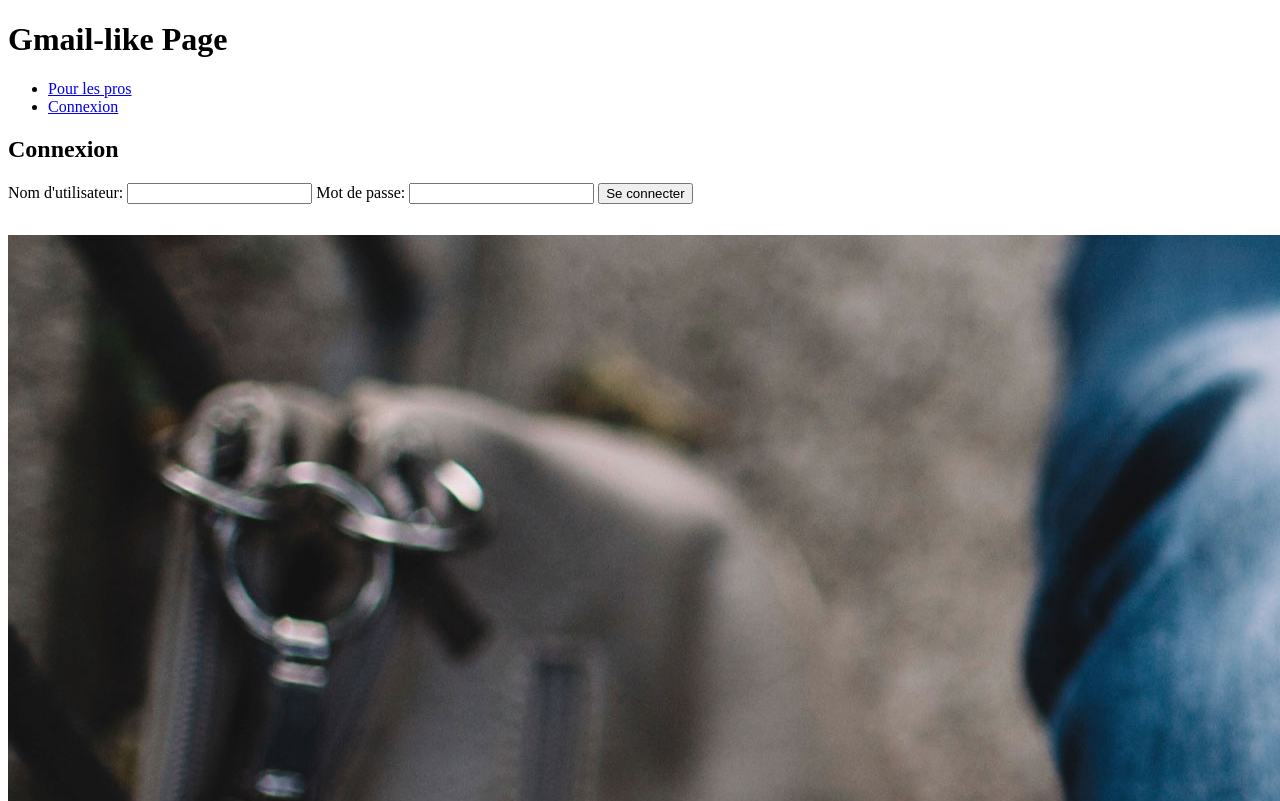
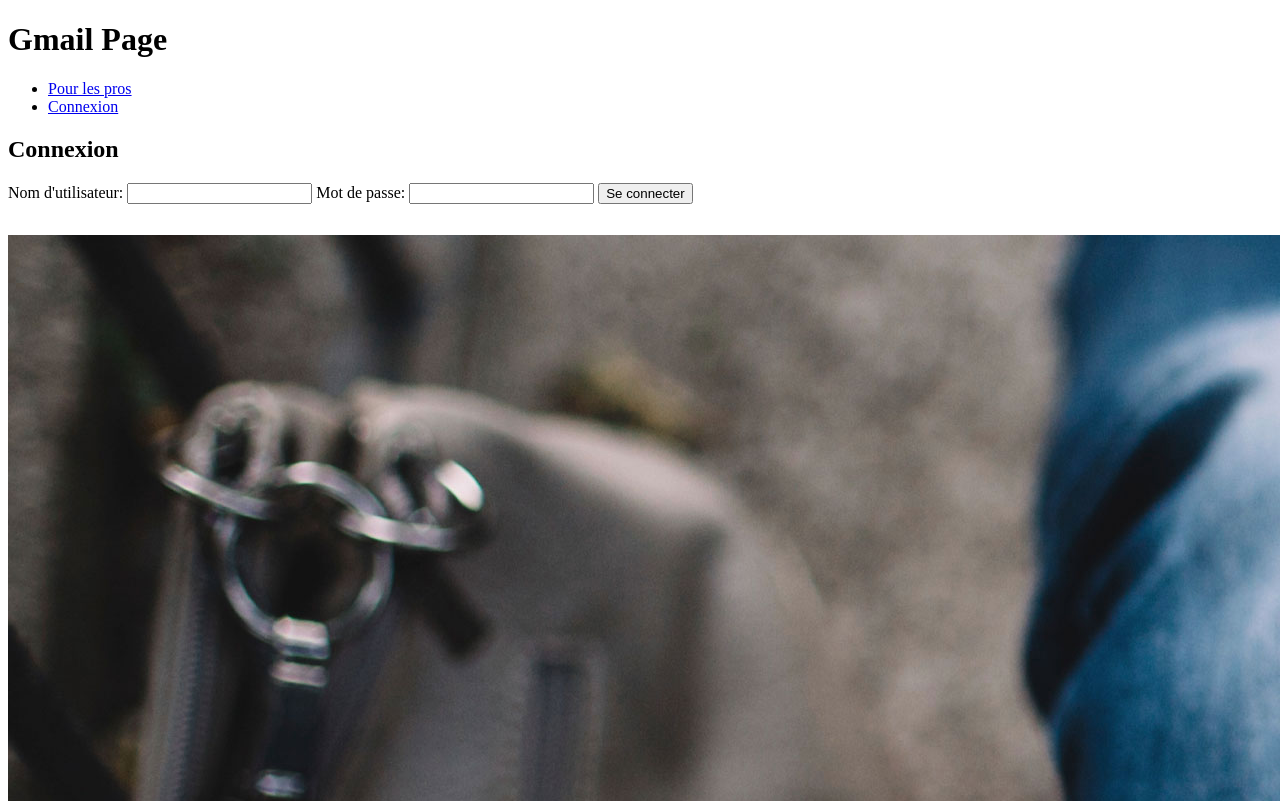
Before and after one commit to Youssef0801/fake_gmail, a plain HTML site: page static.html in a window 1280 px wide. Shown: the top 801 px of the page. Drawn offline with Linux system fonts and the light colour scheme.

Commit message:
update commit

```diff
--- a/static.html
+++ b/static.html
@@ -7,12 +7,12 @@
     <meta name="description" content="Page d'un fake Gmail">
     <link id="mail-icon" rel="shortcut icon" href="./asset/mail.png" type="image/x-icon">
     <link rel="manifest" href="favicon/site.webmanifest">
-    <title>Gmail-like Page</title>
+    <title>Gmail Page</title>
     <link rel="stylesheet" href="./css/main.css">
 </head>
 <body>
     <header role="banner">
-        <h1>Gmail-like Page</h1>
+        <h1>Gmail Page</h1>
         <nav role="navigation">
             <ul>
                 <li><a href="#pros">Pour les pros</a></li>
```
Also changed, not shown: connexion.html (added).
